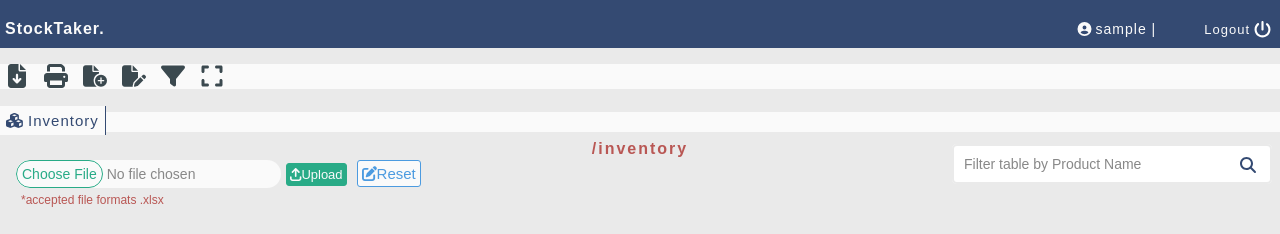
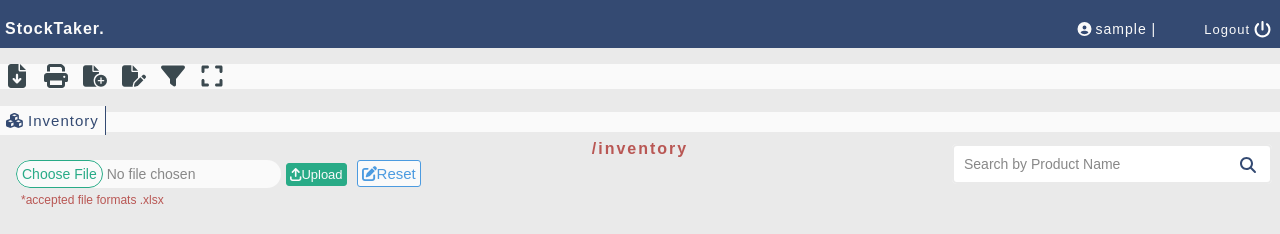
Before and after one commit to josealbin/stocktaker-client, a React (Vite) app: page /inventory in a window 1280 px wide. Shown: the top 234 px of the page. Built offline with nearby package versions, Linux system fonts and the light colour scheme; no server answers; sample sign-in values are in the browser's storage.

Commit message:
Search Box text changed

```diff
--- a/src/components/Inventory/Inventory.jsx
+++ b/src/components/Inventory/Inventory.jsx
@@ -275,7 +275,7 @@ function Inventory() {
             </div>
 
             <div className="search_box">
-                <input type="text" id="search-input" placeholder="Filter table by Product Name" ref={searchRef} onChange={(e) => setSearch(e.target.value)} />
+                <input type="text" id="search-input" placeholder="Search by Product Name" ref={searchRef} onChange={(e) => setSearch(e.target.value)} />
                 <FontAwesomeIcon icon={faMagnifyingGlass} className='icon' />
             </div>
 
```
